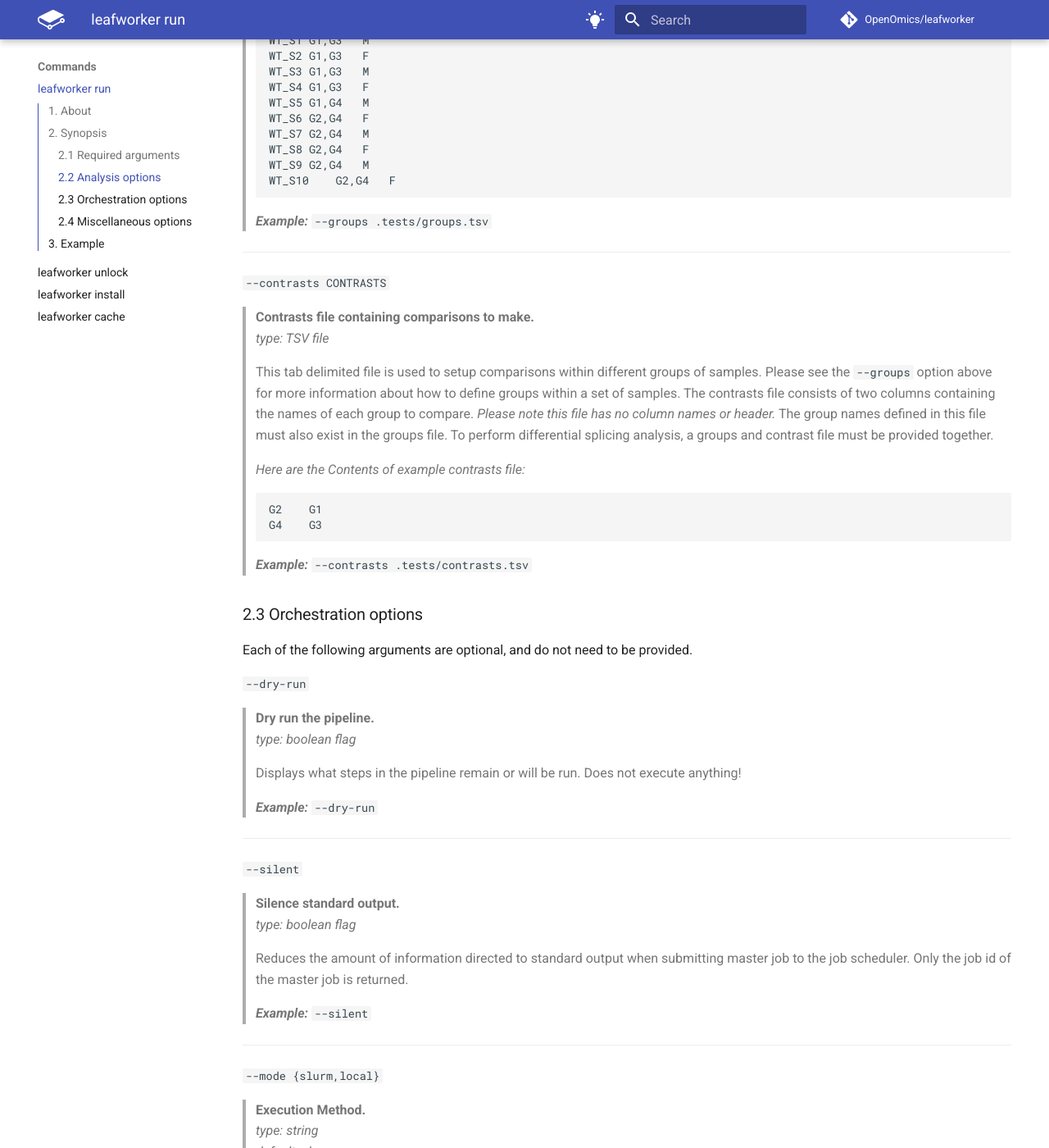
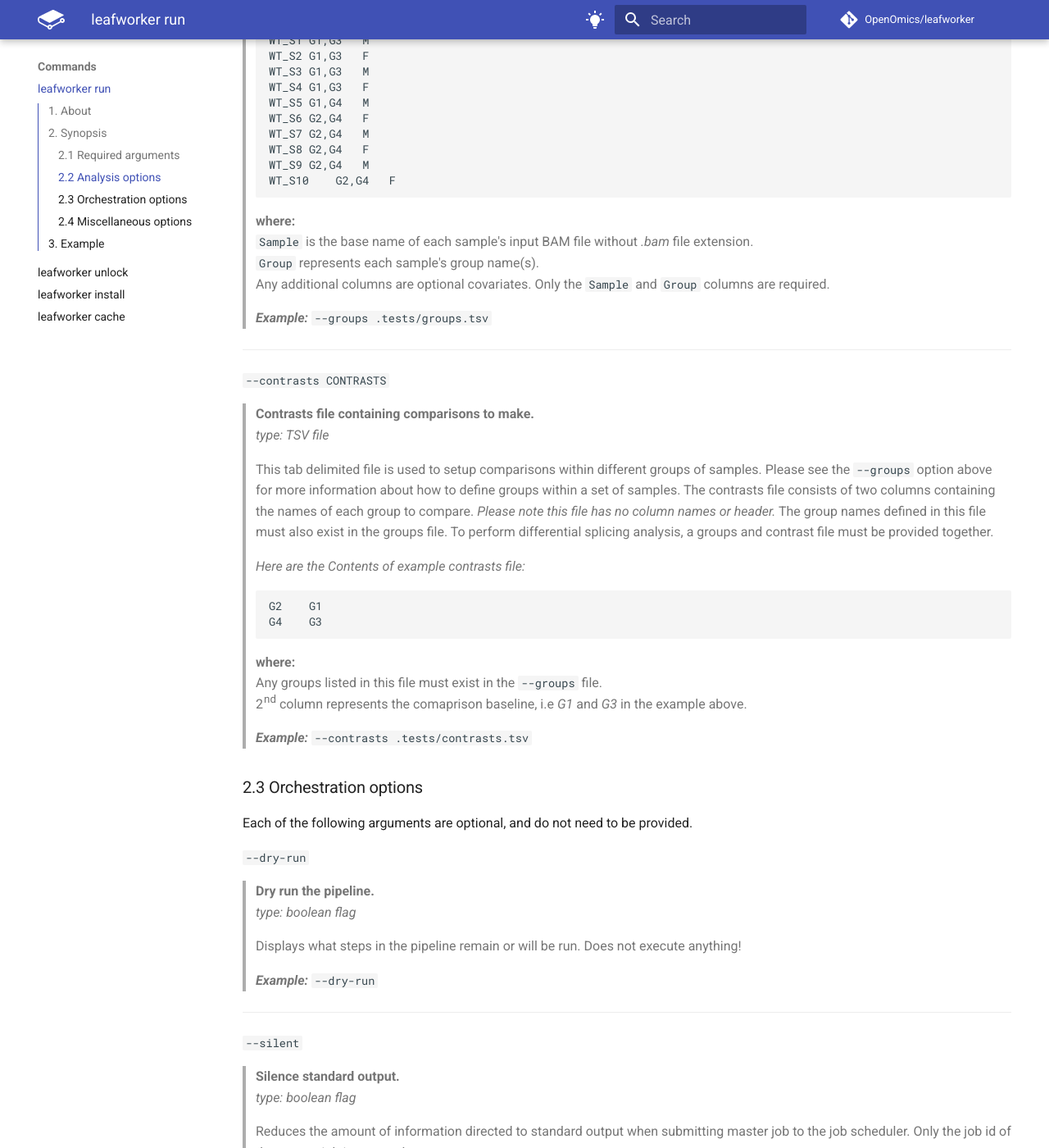
Before and after one commit to OpenOmics/leafworker, an MkDocs documentation site: the page built from docs/usage/run.md, in a window 1280 px wide and 1400 px high, scrolled down 2758 px. Shown: the whole window at 82% size. Built offline with MkDocs 1.6.1 and Material for MkDocs 9.7.7, drawn with Linux system fonts in a browser that asks for light colours; comment, search, counter and statistics services are not loaded; the version menu is left out.

Commit message:
Chore: Updating docs to contain expected file format constraints.

````diff
--- a/docs/usage/run.md
+++ b/docs/usage/run.md
@@ -94,6 +94,11 @@ Each of the following arguments are optional, and do not need to be provided.
 > WT_S10	G2,G4	F
 > ```
 >
+> **where:**
+> `Sample` is the base name of each sample's input BAM file without _.bam_  file extension.
+> `Group` represents each sample's group name(s).
+> Any additional columns are optional covariates. Only the `Sample` and `Group` columns are required.
+>
 > ***Example:*** `--groups .tests/groups.tsv`
 
 ---
@@ -108,6 +113,10 @@ Each of the following arguments are optional, and do not need to be provided.
 > G2	G1
 > G4	G3
 > ```
+>
+> **where:**
+> Any groups listed in this file must exist in the `--groups` file.
+> 2nd column represents the comaprison baseline, i.e _G1_ and _G3_ in the example above.
 >
 > ***Example:*** `--contrasts .tests/contrasts.tsv`
 
````
